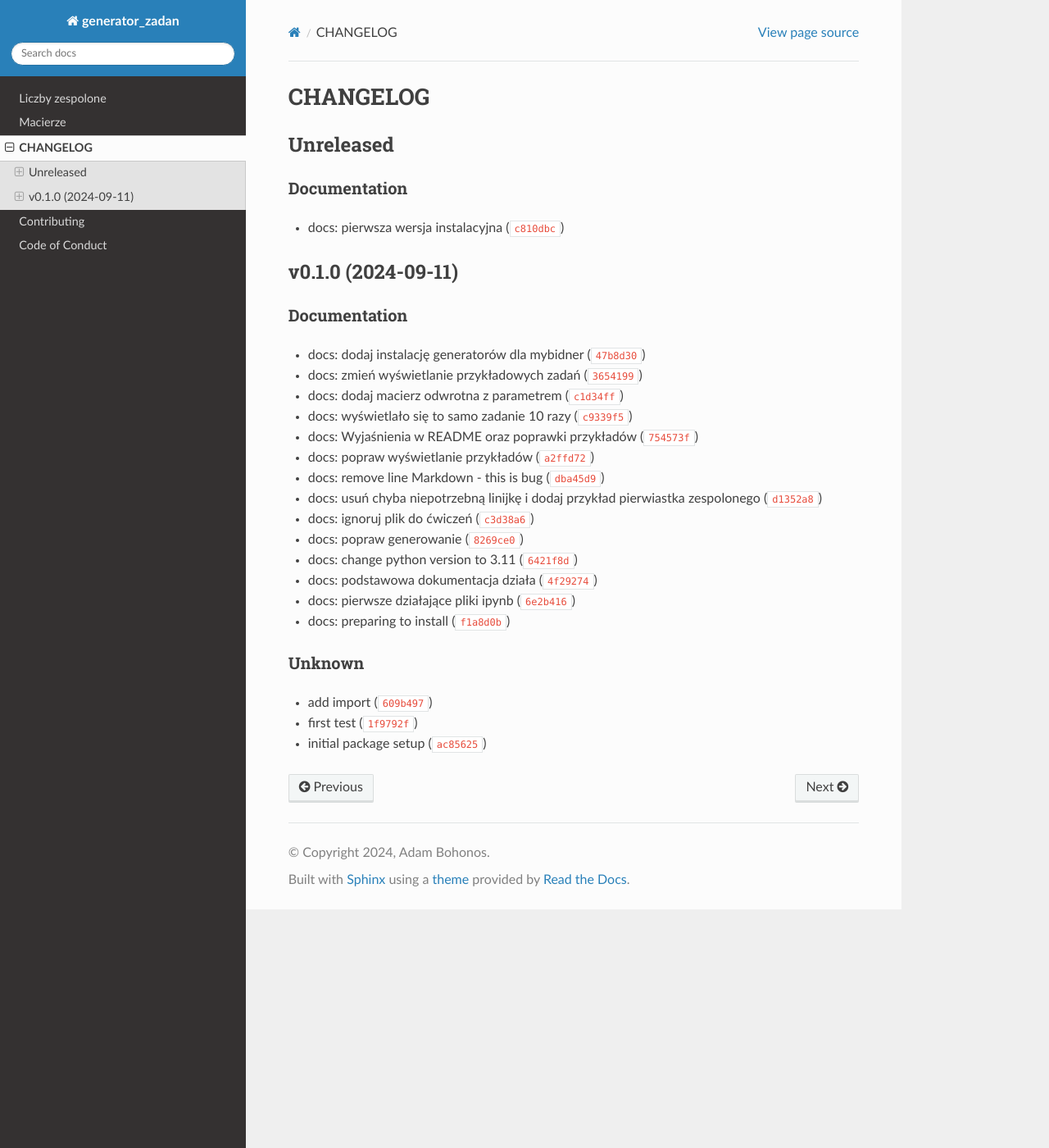
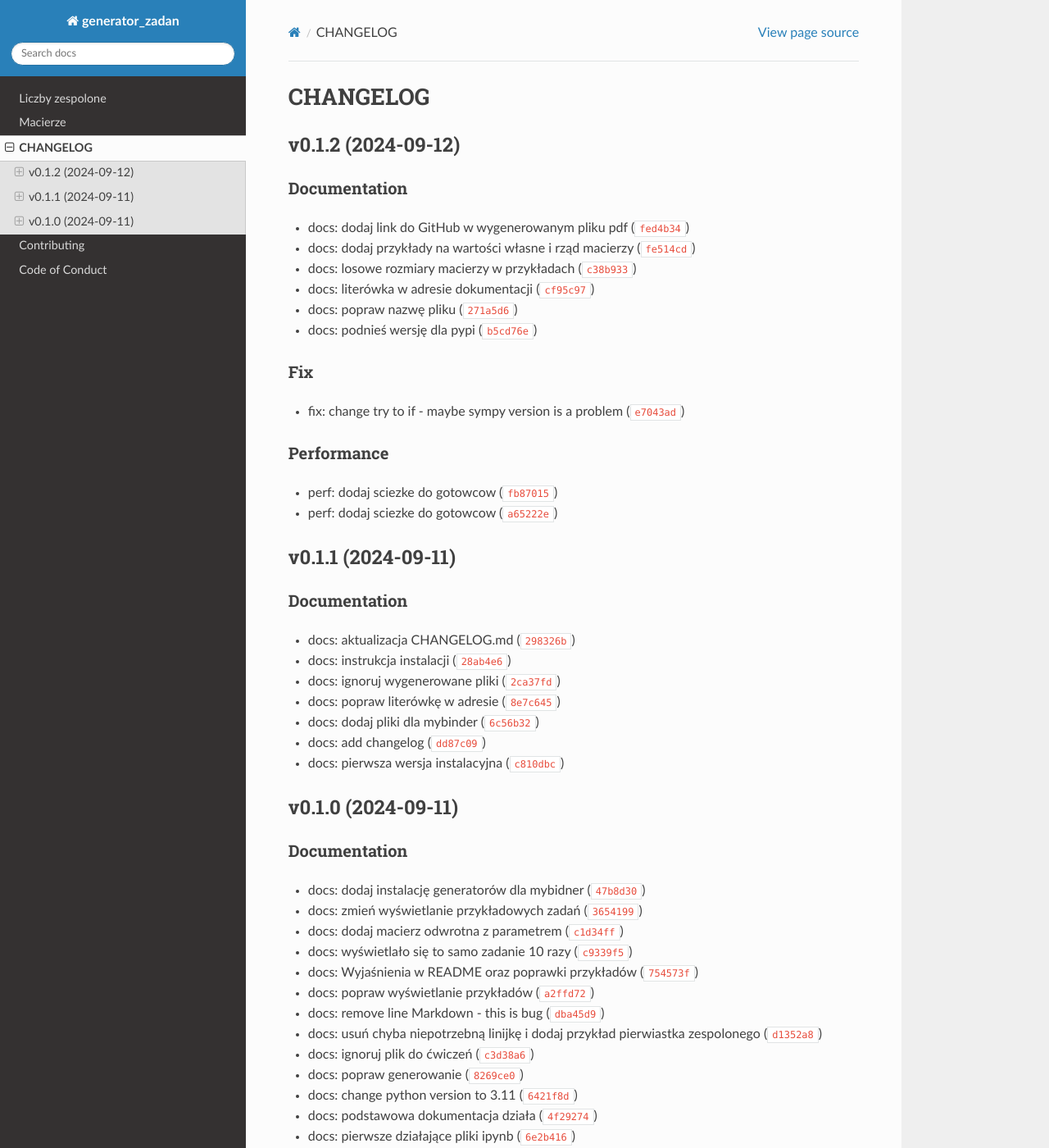
Before and after one commit to DyonOylloug/generator_zadan, a Sphinx documentation site: the page built from docs/changelog.md, in a window 1280 px wide and 1400 px high. Shown: the whole window at 82% size. Built offline with Sphinx 7.4.7 and the Read the Docs theme 2.0.0, drawn with Linux system fonts in a browser that asks for light colours; some of the changed lines change nothing that is shown.

Commit message:
popraw changelog.md by pobierał zawartość CHANGELOG.md

````diff
--- a/docs/changelog.md
+++ b/docs/changelog.md
@@ -1,47 +1,2 @@
-# CHANGELOG
-
-## Unreleased
-
-### Documentation
-
-* docs: pierwsza wersja instalacyjna ([`c810dbc`](https://github.com/DyonOylloug/generator_zadan/commit/c810dbc95a462c92db515430bc7c8d51617fbd81))
-
-## v0.1.0 (2024-09-11)
-
-### Documentation
-
-* docs: dodaj instalację generatorów dla mybidner ([`47b8d30`](https://github.com/DyonOylloug/generator_zadan/commit/47b8d30faf88da81f2cd445f118ef153a8e50bad))
-
-* docs: zmień wyświetlanie przykładowych zadań ([`3654199`](https://github.com/DyonOylloug/generator_zadan/commit/3654199322814244f98f7f411d4f920f1f195fd6))
-
-* docs: dodaj macierz odwrotna z parametrem ([`c1d34ff`](https://github.com/DyonOylloug/generator_zadan/commit/c1d34ff8b3a3fa047d444b179f4045d1fdc935ca))
-
-* docs: wyświetlało się to samo zadanie 10 razy ([`c9339f5`](https://github.com/DyonOylloug/generator_zadan/commit/c9339f5c42aa9909fe204833bd552f8682e92a7d))
-
-* docs: Wyjaśnienia w README oraz poprawki przykładów ([`754573f`](https://github.com/DyonOylloug/generator_zadan/commit/754573f3bd2f7233490079cf79fc440c97cf0276))
-
-* docs: popraw wyświetlanie przykładów ([`a2ffd72`](https://github.com/DyonOylloug/generator_zadan/commit/a2ffd72ac8ef2b58ed4183f96e213141bdf2936b))
-
-* docs: remove line Markdown - this is bug ([`dba45d9`](https://github.com/DyonOylloug/generator_zadan/commit/dba45d91fbaba061a6b5844bc4d98562b8c87e51))
-
-* docs: usuń chyba niepotrzebną linijkę i dodaj przykład pierwiastka zespolonego ([`d1352a8`](https://github.com/DyonOylloug/generator_zadan/commit/d1352a8b28c70827c4d4f0698897a6925c21b8d6))
-
-* docs: ignoruj plik do ćwiczeń ([`c3d38a6`](https://github.com/DyonOylloug/generator_zadan/commit/c3d38a65d4a10898cccf2949f3c7f9fee56d8d0e))
-
-* docs: popraw generowanie ([`8269ce0`](https://github.com/DyonOylloug/generator_zadan/commit/8269ce09d7a2d972a7541685e85cfe2e973238c4))
-
-* docs: change python version to 3.11 ([`6421f8d`](https://github.com/DyonOylloug/generator_zadan/commit/6421f8d79ed1c89514f1290d7b0673cd4247edc4))
-
-* docs: podstawowa dokumentacja działa ([`4f29274`](https://github.com/DyonOylloug/generator_zadan/commit/4f29274fbe48bbc600bfd93aa83aeda2f0bf3689))
-
-* docs: pierwsze działające pliki ipynb ([`6e2b416`](https://github.com/DyonOylloug/generator_zadan/commit/6e2b416d9d9f47cdbef136e59c4a89aae3f2d350))
-
-* docs: preparing to install ([`f1a8d0b`](https://github.com/DyonOylloug/generator_zadan/commit/f1a8d0bebd74a0cb65e20d76eef24bd249a4891d))
-
-### Unknown
-
-* add import ([`609b497`](https://github.com/DyonOylloug/generator_zadan/commit/609b497dc6f6873c6ed24b42af585a14f97a4966))
-
-* first test ([`1f9792f`](https://github.com/DyonOylloug/generator_zadan/commit/1f9792f1bedeab2400187fe12f909096b40916af))
-
-* initial package setup ([`ac85625`](https://github.com/DyonOylloug/generator_zadan/commit/ac856256dfff4ad36f8a70c9ce266a5f77c00eae))
+```{include} ../CHANGELOG.md
+```
````
